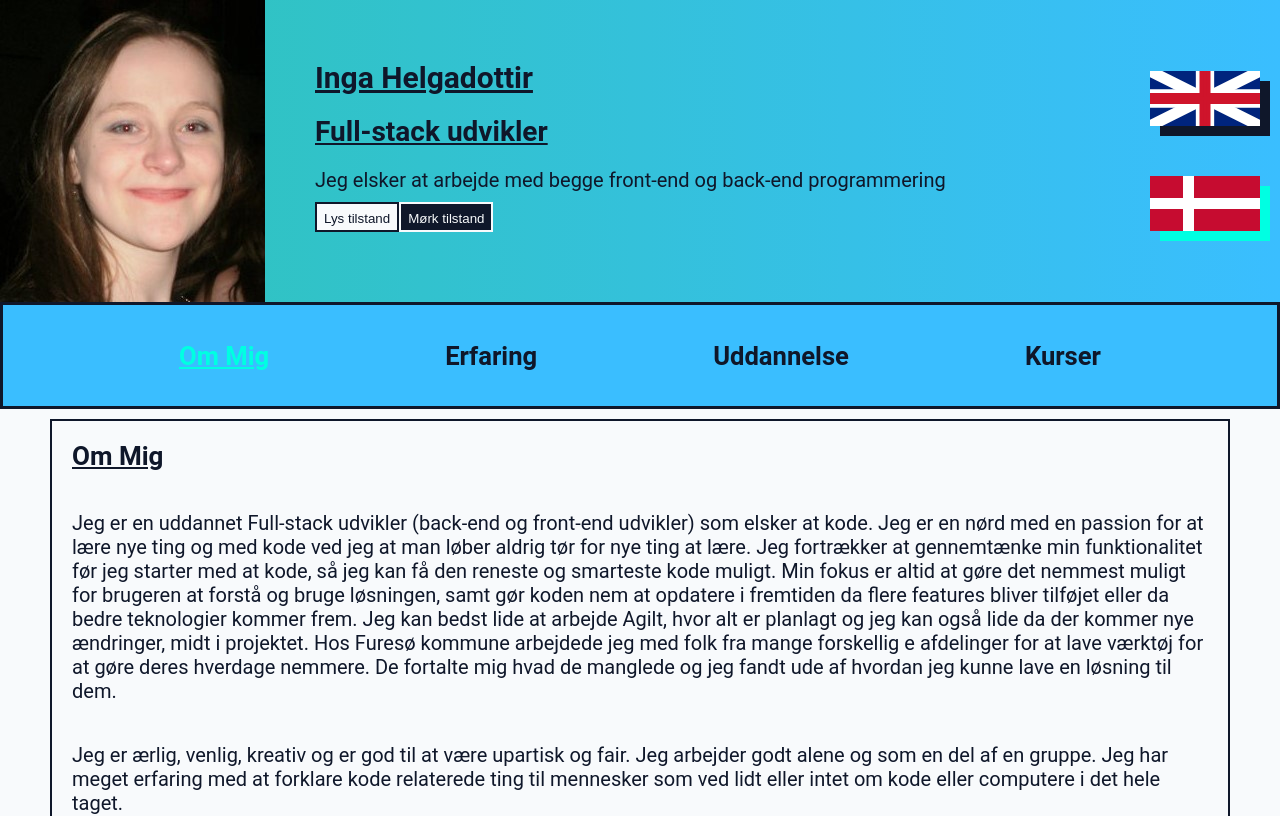
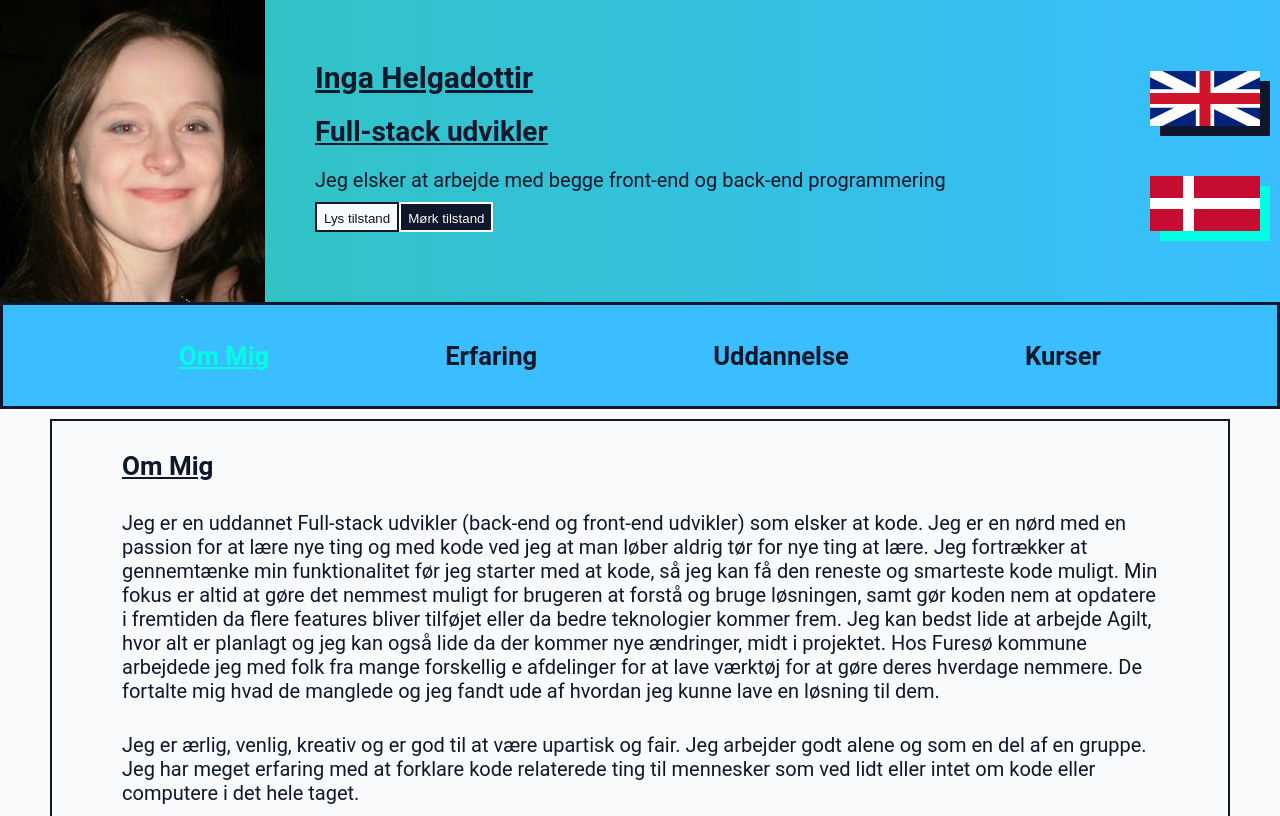
Before and after one commit to Inga-Helgadottir/CodeCV, a React (Create React App) app: page /AboutMe in a window 1280 px wide. Shown: the top 816 px of the page. Built offline with nearby package versions, Linux system fonts and the light colour scheme.

Commit message:
changed the style alittle

```diff
--- a/src/Components/Pages/AboutMe.jsx
+++ b/src/Components/Pages/AboutMe.jsx
@@ -1,5 +1,6 @@
 import { getText } from "../GetCurrentLanguage";
 import { useEffect, useState } from "react";
+import "../../Styles/AboutMe.css";
 
 const AboutMe = (currentLanguage) => {
   const [aboutMe, setAboutMe] = useState({ heading: "", paragraphs: [] });
@@ -18,8 +19,8 @@ const AboutMe = (currentLanguage) => {
   }, [currentLanguage]);
 
   return (
-    <section className="section">
-      <h3>{aboutMe.heading}</h3>
+    <section className="section aboutMeSection">
+      <h3 id="aboutMeHeading">{aboutMe.heading}</h3>
       {aboutMe.paragraphs?.map((paragraph, key) => {
         return <p key={key}>{paragraph}</p>;
       })}
--- /dev/null
+++ b/src/Styles/AboutMe.css
@@ -0,0 +1,4 @@
+#aboutMeHeading,
+.aboutMeSection p {
+  margin: 30px;
+}
--- a/src/Styles/Sections.css
+++ b/src/Styles/Sections.css
@@ -3,8 +3,9 @@
   margin: 10px 50px;
 }
 
-.sectionElement {
-  padding: 5px;
+.section h3,
+.section p {
+  padding: 0 40px;
 }
 
 /* Responsive */
--- a/src/Styles/TextStyles.css
+++ b/src/Styles/TextStyles.css
@@ -29,8 +29,6 @@ h2,
 h3,
 p {
   color: var(--primaryTextColor);
-  margin: 0;
-  padding: 20px;
 }
 
 /* Responsive */
```
